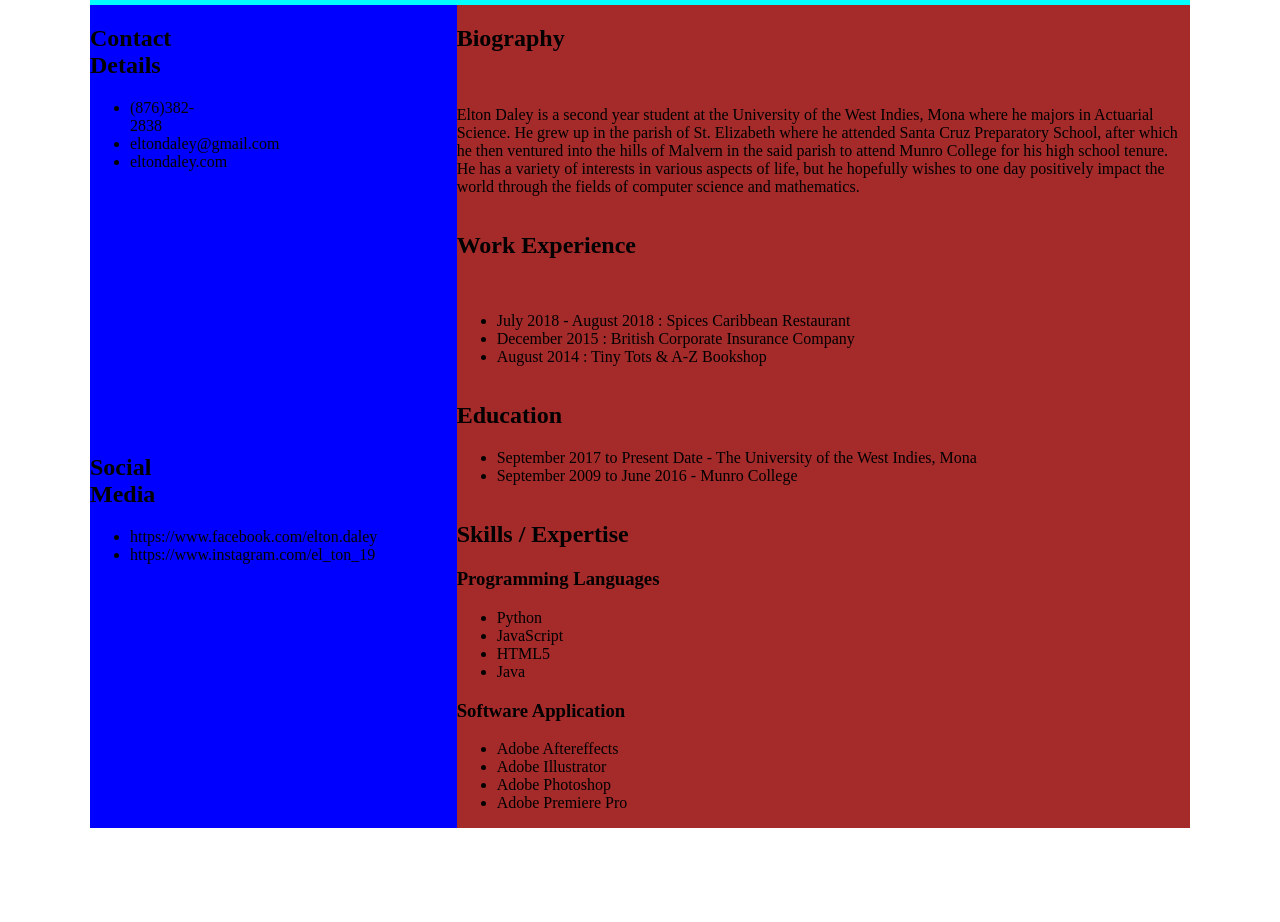
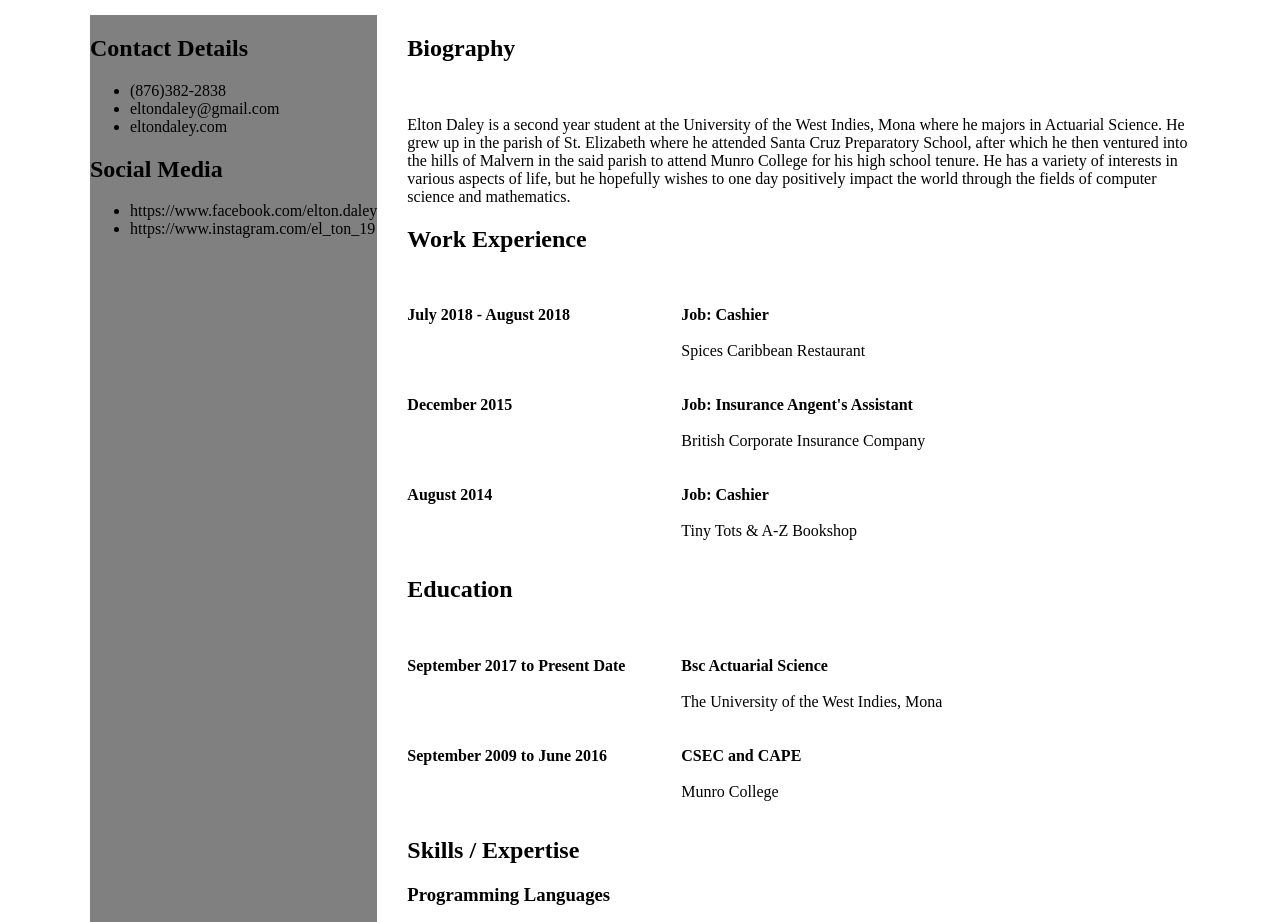
Before and after one commit to Elton0019/elton0019.github.io, a plain HTML site: page index.html in a window 1280 px wide. Shown: the part 150-1072 px from the top of the page. Before the commit the page ends 986 px from the top, so only its background shows below. Drawn offline with Linux system fonts and the light colour scheme.

Commit message:
Changed the grid layout to a different form and also used flexbox to help with the layout of the Work Experience and Education sections.

```diff
--- a/index.html
+++ b/index.html
@@ -5,11 +5,14 @@
   <link href = 'style.css' type='text/css' rel = 'stylesheet'>
 </head>
 <body>
+
+  <!--HEADER----------------------------------------------------------------------------------------------------------------------------------->
   <div class="header">
     <h1>ELTON DALEY</h1>
     <h2>Web Developer / Mathematician</h2>
   </div>
 
+  <!--SIDEBAR---------------------------------------------------------------------------------------------------------------------------------->
   <div class="sideBar">
 
     <!--insert picture of yourself-->
@@ -33,6 +36,7 @@
 
   </div>
 
+ <!--MAINCONTENT------------------------------------------------------------------------------------------------------------------------------>
 <div class="mainContent">
 
   <div class = "biography">
@@ -42,21 +46,67 @@
   </div>
 
   <div class="workExperience">
-    <h2>Work Experience</h2>
+    <h2 id = "workExTitle">Work Experience</h2>
     <br>
-    <ul>
-      <li>July 2018 - August 2018 : Spices Caribbean Restaurant</li>
-      <li>December 2015 : British Corporate Insurance Company</li>
-      <li>August 2014 : Tiny Tots & A-Z Bookshop</li>
-    </ul>
+    <div class="workExContainer">
+      <p class = 'workExBody'>
+        <strong>July 2018 - August 2018</strong><br>
+        <br>
+        <br>
+        <br>
+        <br>
+        <strong>December 2015</strong><br>
+        <br>
+        <br>
+        <br>
+        <br>
+        <strong>August 2014</strong>
+      </p>
+      <p class = 'workExBody'>
+          <strong>Job: Cashier</strong><br>
+          <br>
+          Spices Caribbean Restaurant<br>
+          <br>
+          <br>
+          <strong>Job: Insurance Angent's Assistant</strong><br>
+          <br>
+          British Corporate Insurance Company<br>
+          <br>
+          <br>
+          <strong>Job: Cashier</strong><br>
+          <br>
+          Tiny Tots & A-Z Bookshop
+      </p>
+    </div>
   </div>
 
   <div class="education">
     <h2>Education</h2>
-    <ul>
-      <li>September 2017 to Present Date - The University of the West Indies, Mona</li>
-      <li> September 2009 to June 2016 - Munro College</li>
-    </ul>
+    <br>
+    <div class="eContainer">
+
+      <p class = 'eBody'>
+        <strong>September 2017 to Present Date</strong><br>
+        <br>
+        <br>
+        <br>
+        <br>
+        <strong>September 2009 to June 2016</strong><br>
+      </p>
+
+      <p class = 'eBody'>
+        <strong>Bsc Actuarial Science</strong><br>
+        <br>
+        The University of the West Indies, Mona
+        <br>
+        <br>
+        <br>
+        <strong>CSEC and CAPE</strong><br>
+        <br>
+        Munro College
+      </p>
+
+    </div>
   </div>
 
   <div class="skills">
--- a/style.css
+++ b/style.css
@@ -1,26 +1,46 @@
 .header{
-  display: grid;
   grid-template-rows: 80px;
-  grid-column-start: 1;
-  grid-column-end: 3;
+  grid-area: h;
   background-color: aqua;
 }
 
 .sideBar{
-  display: grid;
   grid-template-columns: 100px;
-  background-color: blue;
+  background-color: grey;
+  grid-area: s;
 }
 
 .mainContent{
-  display: grid;
-  background-color: brown;
+  background-color: white;
+  grid-area: c;
 }
 
 body{
   display: grid;
-  grid-template-columns: 1fr 2fr;
+  grid-template-columns: 1fr 3fr;
+  grid-gap: 30px;
   width: 1100px;
   margin-left: auto;
   margin-right: auto;
+  grid-template-areas:
+                        "h h h"
+                        "s c c";
 }
+
+
+.workExContainer{
+  display: flex;
+}
+
+.workExBody{
+  width: 35%;
+  box-sizing: border-box;
+}
+
+.eContainer{
+  display: flex;
+}
+
+.eBody{
+  width: 35%;
+}
```
